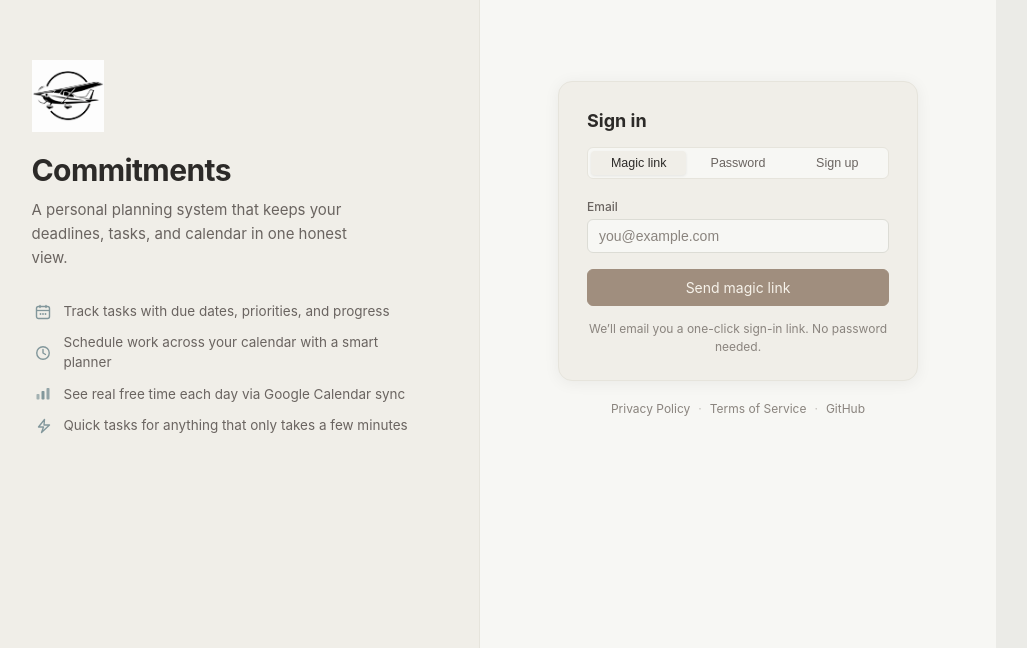
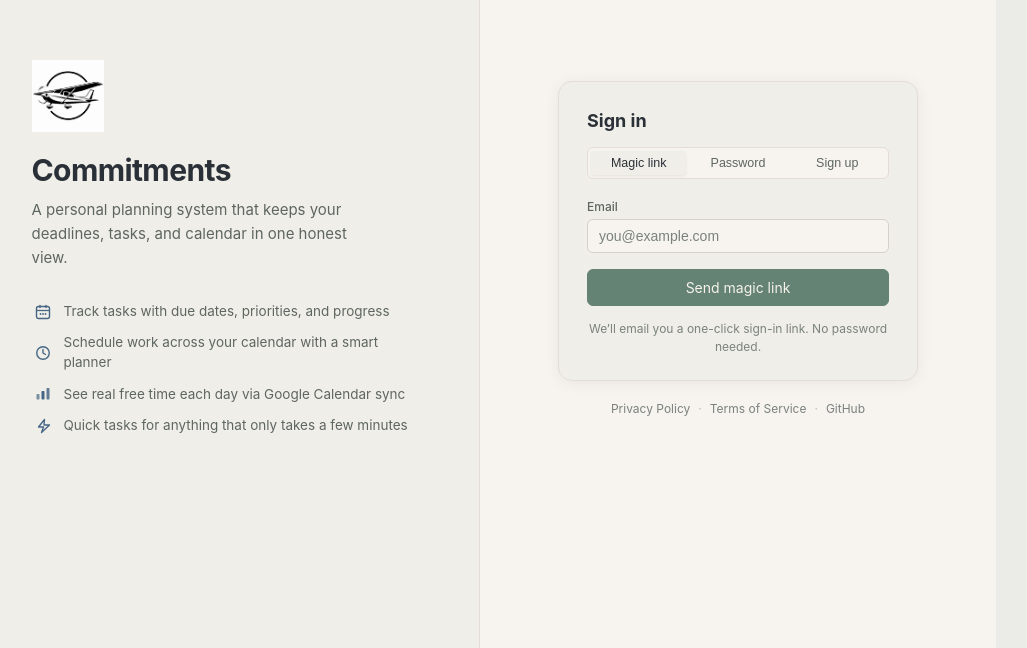
Before and after one commit to jbrownsberger/Commitments, a React (Vite) app: page / in a window 1280 px wide. Shown: the part 152-800 px from the top of the page, without its empty margins (160-1187 px from the left). Built offline with nearby package versions, Linux system fonts and the light colour scheme; no server answers.

Commit message:
theme: Collected Quartet — Crystalline paper with Juniper, Poppy, Sunny, Sea

```diff
--- a/src/index.css
+++ b/src/index.css
@@ -1,33 +1,34 @@
 :root {
   --font-sans: -apple-system, BlinkMacSystemFont, 'Segoe UI', Roboto, Helvetica, Arial, sans-serif;
 
-  /* F4 Harbor Lamp, paper lifted toward White Sail */
-  --color-accent:             #A08E7E;
-  --color-accent-hover:       #8C7A6A;
+  /* Collected Quartet on Crystalline / White Sail paper */
+  --color-accent:             #658375;
+  --color-accent-hover:       #4F6B5E;
   --color-accent-soft:        #C5D0D2;
   --color-sea:                #82979B;
-  --color-lilac:              #C0B6B4;
-  --color-cocoa-berry:        #A08882;
-  --color-dutch-cocoa:        #8C706A;
-  --color-text-primary:       #2C2A28;
-  --color-text-secondary:     #6A6460;
-  --color-text-tertiary:      #8A847E;
-  --color-text-danger:        #8A5348;
-  --color-text-success:       #4F6B5A;
-  --color-text-warning:       #8C706A;
-  --color-text-info:          #5A6E72;
+  --color-azure:              #466685;
+  --color-poppy:              #B85B57;
+  --color-sunny:              #E8B84A;
+  --color-juniper:            #658375;
+  --color-text-primary:       #2A3037;
+  --color-text-secondary:     #5E6662;
+  --color-text-tertiary:      #7A827E;
+  --color-text-danger:        #8A3E3B;
+  --color-text-success:       #3F5C50;
+  --color-text-warning:       #8A6A20;
+  --color-text-info:          #3A5874;
   --color-bg-page:            #EBEBE7;
-  --color-bg-primary:         #F7F7F4;
+  --color-bg-primary:         #F7F3EF;
   --color-bg-secondary:       #F0EEE8;
-  --color-bg-tertiary:        #DCDCD5;
-  --color-bg-danger:          #F0E4E0;
-  --color-bg-success:         #E4EBE4;
-  --color-bg-warning:         #E8E2D6;
+  --color-bg-tertiary:        #D8D0CA;
+  --color-bg-danger:          #F6E4E2;
+  --color-bg-success:         #E3EBE6;
+  --color-bg-warning:         #FFF8E8;
   --color-bg-info:            #D4DCDC;
-  --color-border-primary:     #DCDCD5;
-  --color-border-secondary:   #DCDCD5;
-  --color-border-tertiary:    #E6E4DC;
-  --color-border-danger:      #C4A098;
+  --color-border-primary:     #D8D0CA;
+  --color-border-secondary:   #D5D0CA;
+  --color-border-tertiary:    #E4DDD6;
+  --color-border-danger:      #D4A09C;
   --color-border-success:     #A3B8A8;
   --color-border-info:        #82979B;
   --radius-sm: 4px;
@@ -36,34 +37,35 @@
 }
 
 [data-theme="dark"] {
-  --color-accent:             #C4B4A4;
-  --color-accent-hover:       #D4C4B4;
-  --color-accent-soft:        #3A4446;
+  --color-accent:             #7A9A8A;
+  --color-accent-hover:       #8AAB9A;
+  --color-accent-soft:        #2F4962;
   --color-sea:                #8A9EA2;
-  --color-lilac:              #8A7E7C;
-  --color-cocoa-berry:        #C4A8A2;
-  --color-dutch-cocoa:        #B89890;
-  --color-text-primary:       #E8E4DB;
-  --color-text-secondary:     #A39E93;
-  --color-text-tertiary:      #7A756C;
-  --color-text-danger:        #C9897A;
+  --color-azure:              #6A8AAB;
+  --color-poppy:              #D76C6E;
+  --color-sunny:              #E8B84A;
+  --color-juniper:            #7A9A8A;
+  --color-text-primary:       #F3EEE8;
+  --color-text-secondary:     #C5D0D2;
+  --color-text-tertiary:      #8A9A96;
+  --color-text-danger:        #D76C6E;
   --color-text-success:       #8FB89A;
-  --color-text-warning:       #C4B4A4;
-  --color-text-info:          #A8B8BA;
-  --color-bg-page:            #1C1B19;
-  --color-bg-primary:         #252422;
-  --color-bg-secondary:       #2E2C29;
-  --color-bg-tertiary:        #3A3834;
-  --color-bg-danger:          #3B2824;
-  --color-bg-success:         #243028;
-  --color-bg-warning:         #3B3328;
-  --color-bg-info:            #2A3334;
-  --color-border-primary:     #3A3834;
-  --color-border-secondary:   #3A3834;
-  --color-border-tertiary:    #2E2C29;
-  --color-border-danger:      #6A4540;
+  --color-text-warning:       #E8B84A;
+  --color-text-info:          #A8C0D0;
+  --color-bg-page:            #2A3334;
+  --color-bg-primary:         #334044;
+  --color-bg-secondary:       #3A4A4E;
+  --color-bg-tertiary:        #466685;
+  --color-bg-danger:          #4A3030;
+  --color-bg-success:         #2A3A32;
+  --color-bg-warning:         #3B3320;
+  --color-bg-info:            #2F4962;
+  --color-border-primary:     #547494;
+  --color-border-secondary:   #466685;
+  --color-border-tertiary:    #3A4A4E;
+  --color-border-danger:      #8A4A48;
   --color-border-success:     #3A5544;
-  --color-border-info:        #4A5A5C;
+  --color-border-info:        #547494;
 }
 
 * { box-sizing: border-box; margin: 0; padding: 0; }
--- a/src/styles/harbor-lamp.css
+++ b/src/styles/harbor-lamp.css
@@ -1,64 +1,66 @@
-/* F4 Harbor Lamp overlay — html:root beats :root in shell.css */
+/* Collected Quartet overlay — beats :root in shell.css */
 html:root {
-  --color-accent:             #A08E7E;
-  --color-accent-hover:       #8C7A6A;
+  --color-accent:             #658375;
+  --color-accent-hover:       #4F6B5E;
   --color-accent-soft:        #C5D0D2;
   --color-sea:                #82979B;
-  --color-lilac:              #C0B6B4;
-  --color-cocoa-berry:        #A08882;
-  --color-dutch-cocoa:        #8C706A;
-  --color-text-primary:       #2C2A28;
-  --color-text-secondary:     #6A6460;
-  --color-text-tertiary:      #8A847E;
-  --color-text-danger:        #8A5348;
-  --color-text-success:       #4F6B5A;
-  --color-text-warning:       #8C706A;
-  --color-text-info:          #5A6E72;
+  --color-azure:              #466685;
+  --color-poppy:              #B85B57;
+  --color-sunny:              #E8B84A;
+  --color-juniper:            #658375;
+  --color-text-primary:       #2A3037;
+  --color-text-secondary:     #5E6662;
+  --color-text-tertiary:      #7A827E;
+  --color-text-danger:        #8A3E3B;
+  --color-text-success:       #3F5C50;
+  --color-text-warning:       #8A6A20;
+  --color-text-info:          #3A5874;
   --color-bg-page:            #EBEBE7;
-  --color-bg-primary:         #F7F7F4;
+  --color-bg-primary:         #F7F3EF;
   --color-bg-secondary:       #F0EEE8;
-  --color-bg-tertiary:        #DCDCD5;
-  --color-bg-danger:          #F0E4E0;
-  --color-bg-success:         #E4EBE4;
-  --color-bg-warning:         #E8E2D6;
+  --color-bg-tertiary:        #D8D0CA;
+  --color-bg-danger:          #F6E4E2;
+  --color-bg-success:         #E3EBE6;
+  --color-bg-warning:         #FFF8E8;
   --color-bg-info:            #D4DCDC;
-  --color-border-primary:     #DCDCD5;
-  --color-border-secondary:   #DCDCD5;
-  --color-border-tertiary:    #E6E4DC;
-  --color-border-danger:      #C4A098;
+  --color-border-primary:     #D8D0CA;
+  --color-border-secondary:   #D5D0CA;
+  --color-border-tertiary:    #E4DDD6;
+  --color-border-danger:      #D4A09C;
   --color-border-success:     #A3B8A8;
   --color-border-info:        #82979B;
 }
 
 html[data-theme="dark"] {
-  --color-accent:             #C4B4A4;
-  --color-accent-hover:       #D4C4B4;
-  --color-accent-soft:        #3A4446;
+  --color-accent:             #7A9A8A;
+  --color-accent-hover:       #8AAB9A;
+  --color-accent-soft:        #2F4962;
   --color-sea:                #8A9EA2;
-  --color-lilac:              #8A7E7C;
-  --color-cocoa-berry:        #C4A8A2;
-  --color-dutch-cocoa:        #B89890;
-  --color-text-primary:       #E8E4DB;
-  --color-text-secondary:     #A39E93;
-  --color-text-tertiary:      #7A756C;
-  --color-text-danger:        #C9897A;
+  --color-azure:              #6A8AAB;
+  --color-poppy:              #D76C6E;
+  --color-sunny:              #E8B84A;
+  --color-juniper:            #7A9A8A;
+  --color-text-primary:       #F3EEE8;
+  --color-text-secondary:     #C5D0D2;
+  --color-text-tertiary:      #8A9A96;
+  --color-text-danger:        #D76C6E;
   --color-text-success:       #8FB89A;
-  --color-text-warning:       #C4B4A4;
-  --color-text-info:          #A8B8BA;
-  --color-bg-page:            #1C1B19;
-  --color-bg-primary:         #252422;
-  --color-bg-secondary:       #2E2C29;
-  --color-bg-tertiary:        #3A3834;
-  --color-bg-danger:          #3B2824;
-  --color-bg-success:         #243028;
-  --color-bg-warning:         #3B3328;
-  --color-bg-info:            #2A3334;
-  --color-border-primary:     #3A3834;
-  --color-border-secondary:   #3A3834;
-  --color-border-tertiary:    #2E2C29;
-  --color-border-danger:      #6A4540;
+  --color-text-warning:       #E8B84A;
+  --color-text-info:          #A8C0D0;
+  --color-bg-page:            #2A3334;
+  --color-bg-primary:         #334044;
+  --color-bg-secondary:       #3A4A4E;
+  --color-bg-tertiary:        #466685;
+  --color-bg-danger:          #4A3030;
+  --color-bg-success:         #2A3A32;
+  --color-bg-warning:         #3B3320;
+  --color-bg-info:            #2F4962;
+  --color-border-primary:     #547494;
+  --color-border-secondary:   #466685;
+  --color-border-tertiary:    #3A4A4E;
+  --color-border-danger:      #8A4A48;
   --color-border-success:     #3A5544;
-  --color-border-info:        #4A5A5C;
+  --color-border-info:        #547494;
 }
 
 html, body {
@@ -67,27 +69,44 @@ html, body {
 }
 
 .btn-primary {
+  background: var(--color-juniper);
+  border-color: var(--color-juniper);
   color: #F6F2EA;
+}
+.btn-primary:hover {
+  background: var(--color-accent-hover);
+  border-color: var(--color-accent-hover);
 }
 
 html[data-theme="dark"] .btn-primary {
   color: #1C1B19;
 }
 
-.a {
-  color: var(--color-sea);
+a {
+  color: var(--color-azure);
 }
 
-a {
-  color: var(--color-sea);
+.tab.active {
+  color: var(--color-juniper);
+  border-bottom-color: var(--color-juniper);
 }
 
+.task-check.in-progress {
+  background: var(--color-bg-info);
+  border-color: var(--color-azure);
+}
+
+.progress-fill {
+  background: var(--color-juniper);
+}
+
+.substep-pill {
+  background: var(--color-bg-info);
+  color: var(--color-text-info);
+  border-color: var(--color-sea);
+}
 .substep-pill:hover {
   background: var(--color-accent-soft);
-}
-
-html[data-theme="dark"] .substep-pill:hover {
-  background: var(--color-bg-info);
 }
 
 :focus-visible {
@@ -95,34 +114,35 @@ html[data-theme="dark"] .substep-pill:hover {
   outline-offset: 2px;
 }
 
-/* Status badges: drop saturated amber */
+.badge-low {
+  background: var(--color-bg-success);
+  color: var(--color-text-success);
+}
+.badge-med {
+  background: var(--color-bg-info);
+  color: var(--color-azure);
+}
 .badge-high {
-  background: var(--color-lilac);
-  color: #5A4A48;
+  background: var(--color-bg-warning);
+  color: var(--color-text-warning);
 }
-html[data-theme="dark"] .badge-high {
-  background: #3A3328;
-  color: var(--color-lilac);
+.badge-critical {
+  background: var(--color-bg-danger);
+  color: var(--color-poppy);
 }
 
 .login-feature-icon {
-  color: var(--color-sea);
+  color: var(--color-azure);
 }
 
-/* Default picker / stored category hexes → Harbor Lamp family */
-[style*="#e05252" i] { background-color: #8A5348 !important; }
-[style*="#e07a52" i] { background-color: #A08882 !important; }
-[style*="#d4a017" i] { background-color: #A08E7E !important; }
-[style*="#5a9e5a" i] { background-color: #4F6B5A !important; }
-[style*="#3a86c8" i] { background-color: #82979B !important; }
-[style*="#7b5ea7" i] { background-color: #8C706A !important; }
-[style*="#c4607a" i] { background-color: #8A706C !important; }
-[style*="#4aadad" i] { background-color: #5A6E72 !important; }
-[style*="#888888" i] { background-color: #6A6460 !important; }
-[style*="#2d2d2d" i] { background-color: #2C2A28 !important; }
-
-.cat-dot,
-.today-plan-dot,
-.color-opt {
-  box-shadow: inset 0 0 0 999px color-mix(in srgb, var(--color-bg-primary) 22%, transparent);
-}
+/* Default picker hexes → official SW companions */
+[style*="#e05252" i] { background-color: #B85B57 !important; }
+[style*="#e07a52" i] { background-color: #C46A4A !important; }
+[style*="#d4a017" i] { background-color: #E8B84A !important; }
+[style*="#5a9e5a" i] { background-color: #658375 !important; }
+[style*="#3a86c8" i] { background-color: #466685 !important; }
+[style*="#7b5ea7" i] { background-color: #3A5874 !important; }
+[style*="#c4607a" i] { background-color: #B85B57 !important; }
+[style*="#4aadad" i] { background-color: #82979B !important; }
+[style*="#888888" i] { background-color: #6A706C !important; }
+[style*="#2d2d2d" i] { background-color: #2A3037 !important; }
```
